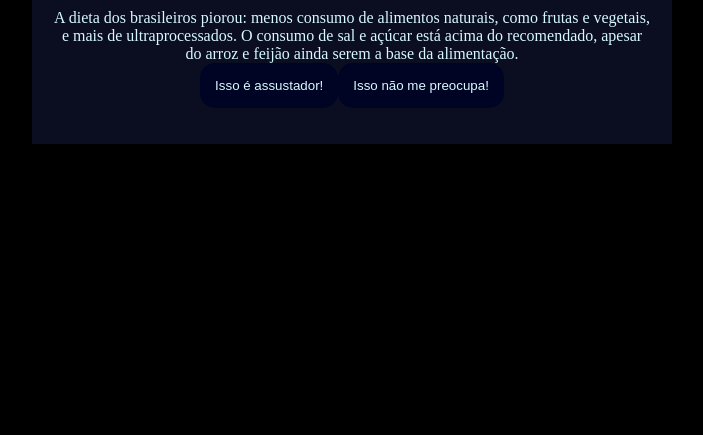
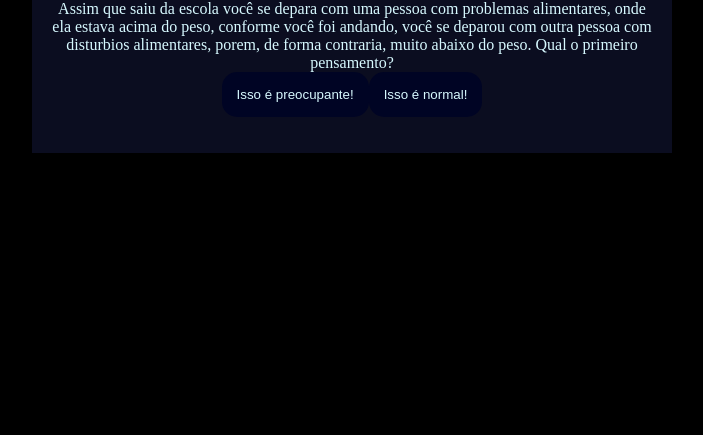
Before and after one commit to Ju4ozinho/Projeto-AI, a plain HTML site: page index.html in a window 1280 px wide. Shown: the part 381-816 px from the top of the page, without its empty margins (288-991 px from the left). Drawn offline with Linux system fonts and the light colour scheme.

Commit message:
Add files via upload

```diff
--- a/index.html
+++ b/index.html
@@ -4,11 +4,11 @@
     <meta charset="UTF-8">
     <meta name="viewport" content="width=device-width, initial-scale=1.0">
     <link rel="stylesheet" href="style.css">
-    <title>Alimentação saúdavel</title>
+    <title>Saúde fisica</title>
 </head>
 <body>
     <div class="caixa-principal">
-        <h1>Alimentação saúdavel</h1>
+        <h1>SAÚDE FÍSICA</h1>
         <div class="caixa-perguntas"></div>
         <div class="caixa-alternativas"></div>
         <div class="caixa-resultado">
--- a/script.js
+++ b/script.js
@@ -6,71 +6,72 @@ const textoResultado = document.querySelector(".texto-resultado");
 
 const perguntas = [
     {
-        enunciado: "A dieta dos brasileiros piorou: menos consumo de alimentos naturais, como frutas e vegetais, e mais de ultraprocessados. O consumo de sal e açúcar está acima do recomendado, apesar do arroz e feijão ainda serem a base da alimentação.",
+        enunciado: "Assim que saiu da escola você se depara com uma pessoa com problemas alimentares, onde ela estava acima do peso, conforme você foi andando, você se deparou com outra pessoa com disturbios alimentares, porem, de forma contraria, muito abaixo do peso. Qual o primeiro pensamento?",
         alternativas: [
             {
-                texto: "Isso é assustador!",
-                afirmacao: "Uma das maiores preocupações sobre a alimentação atual é a grande quantidade de alimentos ultraprocessados que consumimos. Eles são pobres em nutrientes e ricos em gorduras, açúcares e sódio, o que pode trazer sérios riscos à saúde a longo prazo. "
+                texto: "Isso é preocupante!",
+                afirmacao: ""
             },
             {
-                texto: "Isso não me preocupa!",
-                afirmacao: "A falta de preocupação com a alimentação pode levar a problemas de saúde no futuro. É importante refletir sobre os nossos hábitos alimentares e entender como eles afetam nosso corpo."
+                texto: "Isso é normal!",
+                afirmacao: ""
             }
         ]
     },
     {
-        enunciado: "Uma alimentação saudável fortalece o corpo, a mente e o sistema imunológico, prevenindo doenças e garantindo mais energia e longevidade.",
+        enunciado: "Com a descoberta de disturbios alimentares, foram criadas varias alternativas para quem quer mudar vida, uma professora de educação física da escola decidiu fazer uma sequência de aulas sobre saúde física e alimentação saúdavel. No fim de uma aula ela pede que você escreva um trabalho sobre o conteúdo dado em sala de aula. Qual atitude você toma?",
         alternativas: [
             {
-                texto: "Utilize uma ferramenta de busca na internet para que você fique informado sobre o assunto. É muito importante.",
-                afirmacao: "Buscar informações de fontes confiáveis é o primeiro passo para ter uma vida mais saudável."
+                texto: "Utiliza uma ferramenta de busca na internet que utiliza IA para que ela ajude a encontrar informações relevantes para o trabalho e explique numa linguagem que facilite o entendimento.",
+                afirmacao: ""
             },
             {
-                texto: "Escreva na guia de pesquisa do seu dispositivo e fique atento às precauções.",
-                afirmacao: "O conhecimento é a chave para a mudança. Se informar sobre a alimentação saudável pode ser o que te falta para dar o primeiro passo. "
+                texto: "Escreve o trabalho com base nas conversas que teve com colegas, algumas pesquisas na internet e conhecimentos próprios sobre o tema.",
+                afirmacao: ""
             }
         ]
     },
     {
-        enunciado: "Para ter uma alimentação saudável, priorize alimentos naturais como frutas, legumes e carnes magras, enquanto reduz o consumo de ultraprocessados. Beba bastante água, cozinhe mais em casa para controlar os ingredientes e não pule refeições. Comer devagar e buscar a orientação de um nutricionista também são hábitos importantes.",
+        enunciado: "Após a elaboração do trabalho escrito, a professora realizou um debate entre a turma para entender como foi realizada a pesquisa e escrita. Nessa conversa também foi levantado um ponto muito importante: como a saúde física impacta o futuro destas pessoas. Nesse debate, como você se posiciona?",
         alternativas: [
             {
-                texto: "Praticar exercício também é bem importante, fazer algum esporte ou até mesmo uma caminhada na rua.",
-                afirmacao: "A atividade física complementa uma boa alimentação. Ambas são essenciais para manter o corpo e a mente em equilíbrio."
+                texto: "Defende a ideia de que a nossa saúde pode criar novas oportunidades e melhorar habilidades humanas.",
+                afirmacao: ""
             },
             {
-                texto: "Me preocupo com as pessoas que perderão sua qualidade de vida por conta da sua saúde.",
-                afirmacao: "É importante cuidar da nossa saúde e da saúde dos que amamos. Compartilhe o que você aprendeu e inspire outras pessoas a terem hábitos mais saudáveis. "
+                texto: "Me preocupo com as pessoas que perderão suas qualidades de vida e defendem a importância de proteger os trabalhadores.",
+                afirmacao: ""
             }
         ]
     },
     {
-        enunciado: "Você pode mudar a sua realidade agora. O seu futuro e o tanto que você vai evoluir só dependem de você.",
+        enunciado: "Ao final da discussão, você precisou criar uma imagem no computador que representasse o que pensa sobre IA. E agora?",
         alternativas: [
             {
-                texto: "Criar um cronograma com a sua nova rotina pode te ajudar.",
-                afirmacao: "O planejamento é fundamental para alcançar qualquer objetivo. Ao criar um cronograma, você visualiza suas metas e se mantém mais motivado para segui-las."
+                texto: "Criar uma imagem utilizando uma plataforma de design como o Paint.",
+                afirmacao: ""
             },
             {
-                texto: "Crie uma rotina de acordo com a sua realidade, começando de forma fácil e evoluindo aos poucos.",
-                afirmacao: "Começar com pequenas mudanças é mais sustentável a longo prazo. Gradualmente, os novos hábitos se tornam parte da sua vida e você não se sente sobrecarregado."
+                texto: "Criar uma imagem utilizando um gerador de imagem de IA.",
+                afirmacao: ""
             }
         ]
     },
     {
-        enunciado: "Em 2049, João... João, aos 35 anos, sentia-se cansado e com problemas de saúde devido à sua alimentação desregrada, baseada em fast-food. Após um alerta médico, ele decidiu mudar, substituindo refrigerantes por água e preparando suas próprias refeições saudáveis. Em três meses, perdeu peso, recuperou a energia e a concentração, descobrindo que a alimentação saudável não só melhorou sua saúde física, mas também seu bem-estar geral.",
+        enunciado: "Você tem um trabalho em grupo de biologia para entregar na semana seguinte, o andamento do trabalho está um pouco atrasado e uma pessoa do seu grupo decidiu fazer com ajuda da IA. O problema é que o trabalho está totalmente igual ao do chat. O que você faz? ",
         alternativas: [
             {
-                texto: "Mudar de vida agora.",
-                afirmacao: "A história de João nos mostra que nunca é tarde para começar a cuidar de nós mesmos. O tempo é o nosso bem mais precioso e o momento de agir é agora. O futuro é reflexo das escolhas que fazemos hoje."
+                texto: "Escrever comandos para o chat é uma forma de contribuir com o trabalho, por isso não é um problema utilizar o texto inteiro.",
+                afirmacao: ""
             },
             {
-                texto: "Deixar para depois.",
-                afirmacao: "Deixar para depois pode ser arriscado. A saúde é o nosso bem mais precioso, e a história de João nos mostra que não devemos negligenciá-la. Comece hoje a dar o primeiro passo em direção a um futuro mais saudável. "
+                texto: "O chat pode ser uma tecnologia muito avançada, mas é preciso manter a atenção pois toda máquina erra, por isso revisar o trabalho e contribuir com as perspectivas pessoais é essencial.",
+                afirmacao: ""
             }
         ]
     },
 ];
+
 
 let atual = 0;
 let perguntaAtual;
@@ -83,7 +84,7 @@ function mostraPergunta() {
     }
     perguntaAtual = perguntas[atual];
     caixaPerguntas.textContent = perguntaAtual.enunciado;
-    caixaAlternativas.textContent = ""; // Limpa as alternativas anteriores
+    caixaAlternativas.textContent = "";
     mostraAlternativas();
 }
 
@@ -96,16 +97,17 @@ function mostraAlternativas(){
     }
 }
 
-function respostaSelecionada(opcaoSelecionada){
-    const afirmacao = opcaoSelecionada.afirmacao;
-    historiaFinal += afirmacao + " "; // Adiciona a afirmação ao texto final
+function respostaSelecionada(opcaoSelecionada) {
+    const afirmacoes = opcaoSelecionada.afirmacao;
+    historiaFinal += afirmacoes + " ";
     atual++;
     mostraPergunta();
 }
 
 function mostraResultado() {
-    caixaPrincipal.textContent = " ";
+    caixaPerguntas.textContent = "Em 2049...";
     textoResultado.textContent = historiaFinal;
+    caixaAlternativas.textContent = "";
 }
 
 mostraPergunta();
```
